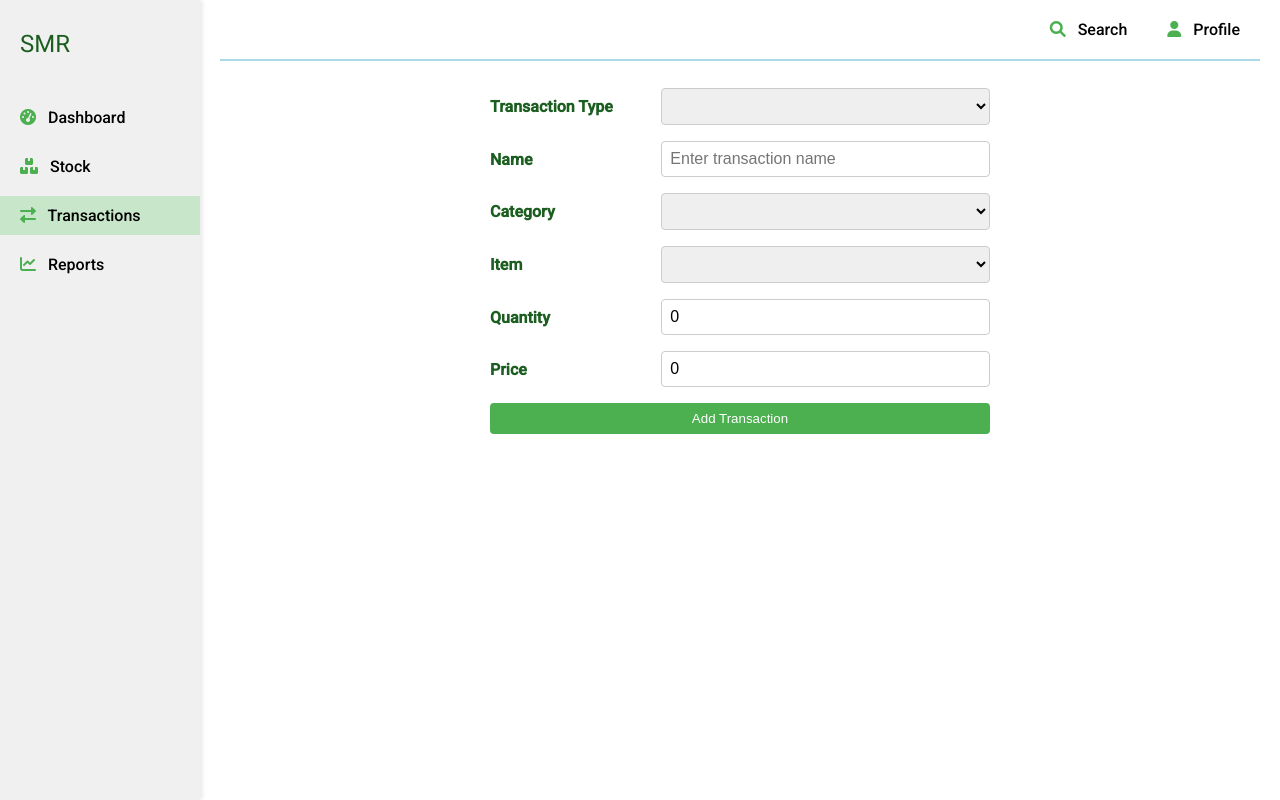
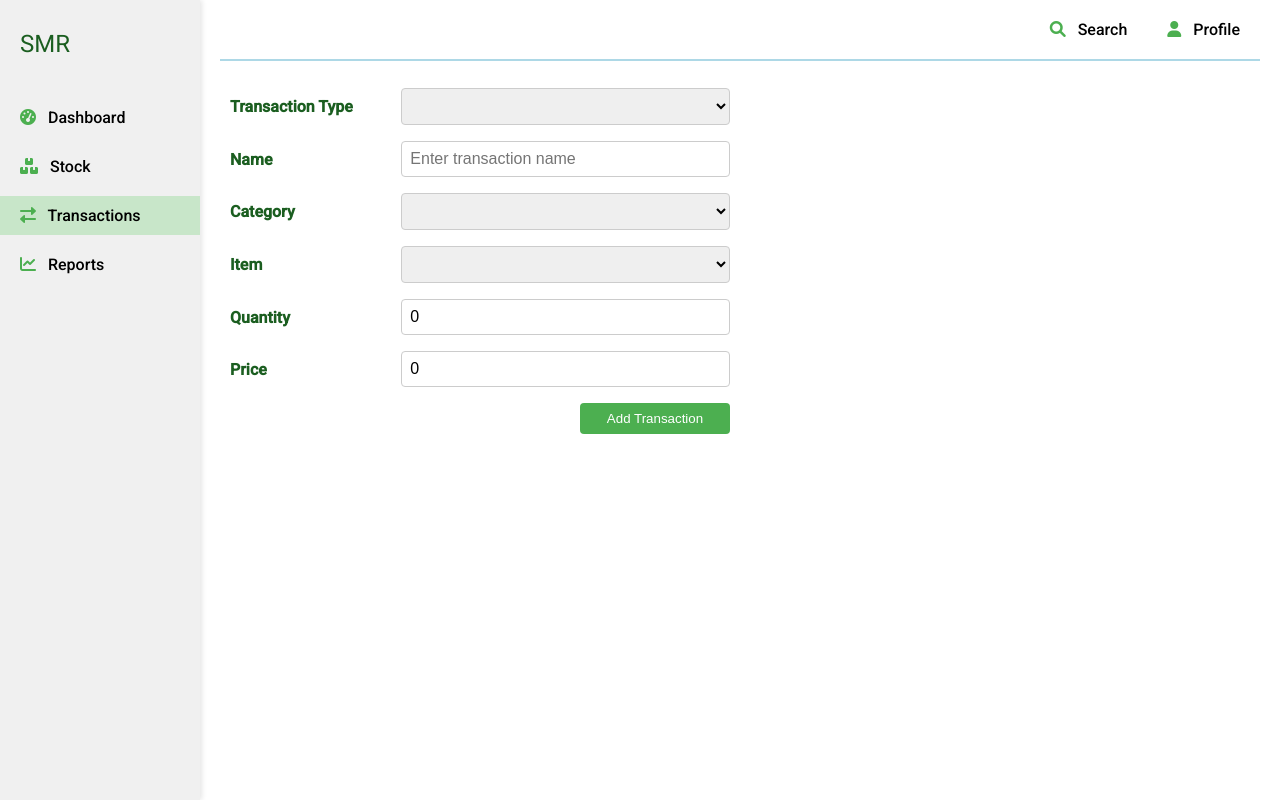
Before and after one commit to KothaNikhil/rice-factory-management, an Angular app: page /transactions in a window 1280 px wide. Built offline with nearby package versions, Linux system fonts and the light colour scheme.

Commit message:
Update transactions component styling for improved layout and button alignment

```diff
--- a/src/app/modules/transactions/transactions.component.scss
+++ b/src/app/modules/transactions/transactions.component.scss
@@ -1,6 +1,6 @@
 form {
   max-width: 500px;
-  margin: auto;
+  margin-left: 10px;
   display: flex;
   flex-direction: column;
   gap: 1rem;
@@ -32,6 +32,8 @@ button {
   border: none;
   border-radius: 4px;
   cursor: pointer;
+  align-self: flex-end; /* Aligns the button to the right */
+  width: 150px; /* Sets a fixed width */
 }
 
 button:hover {
```
